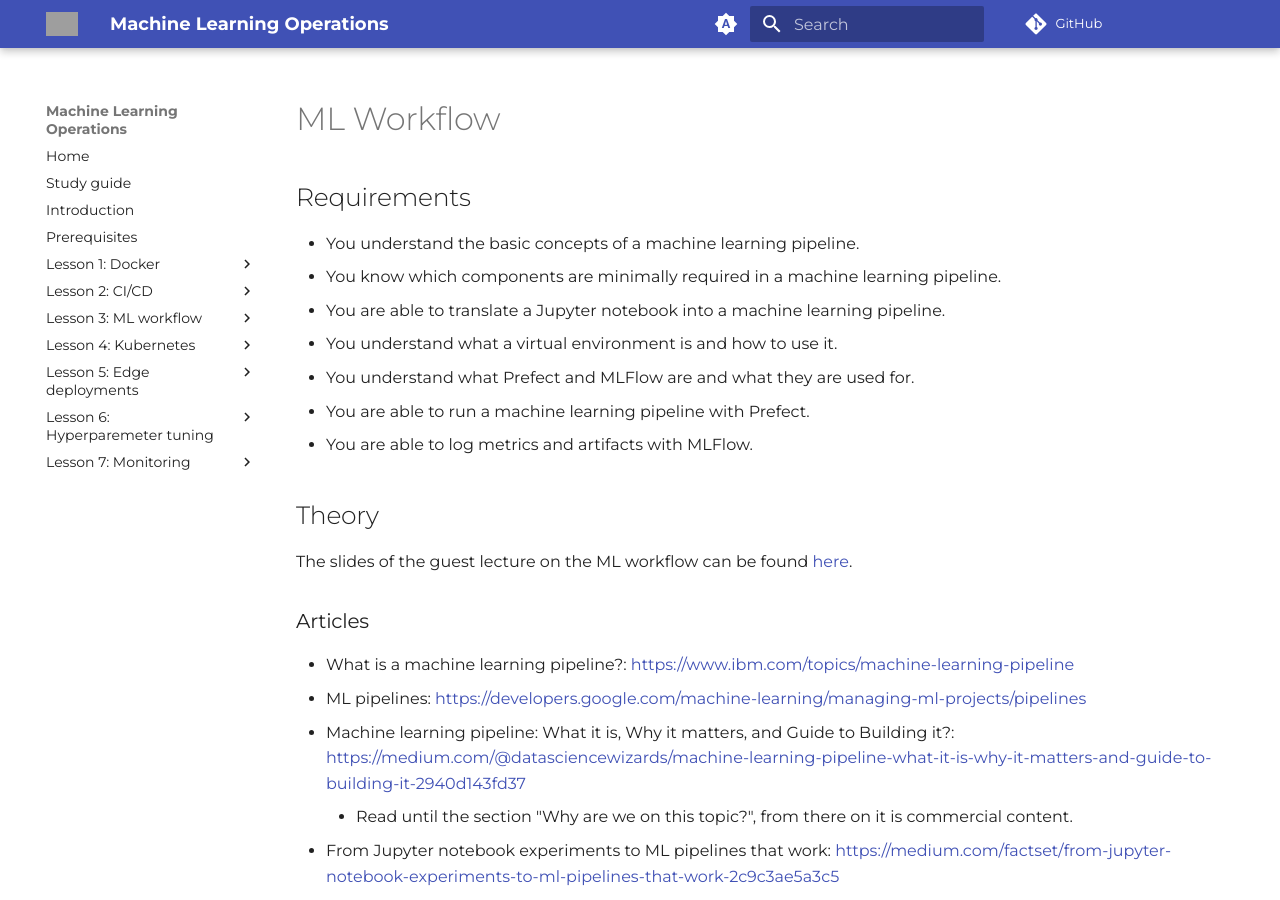
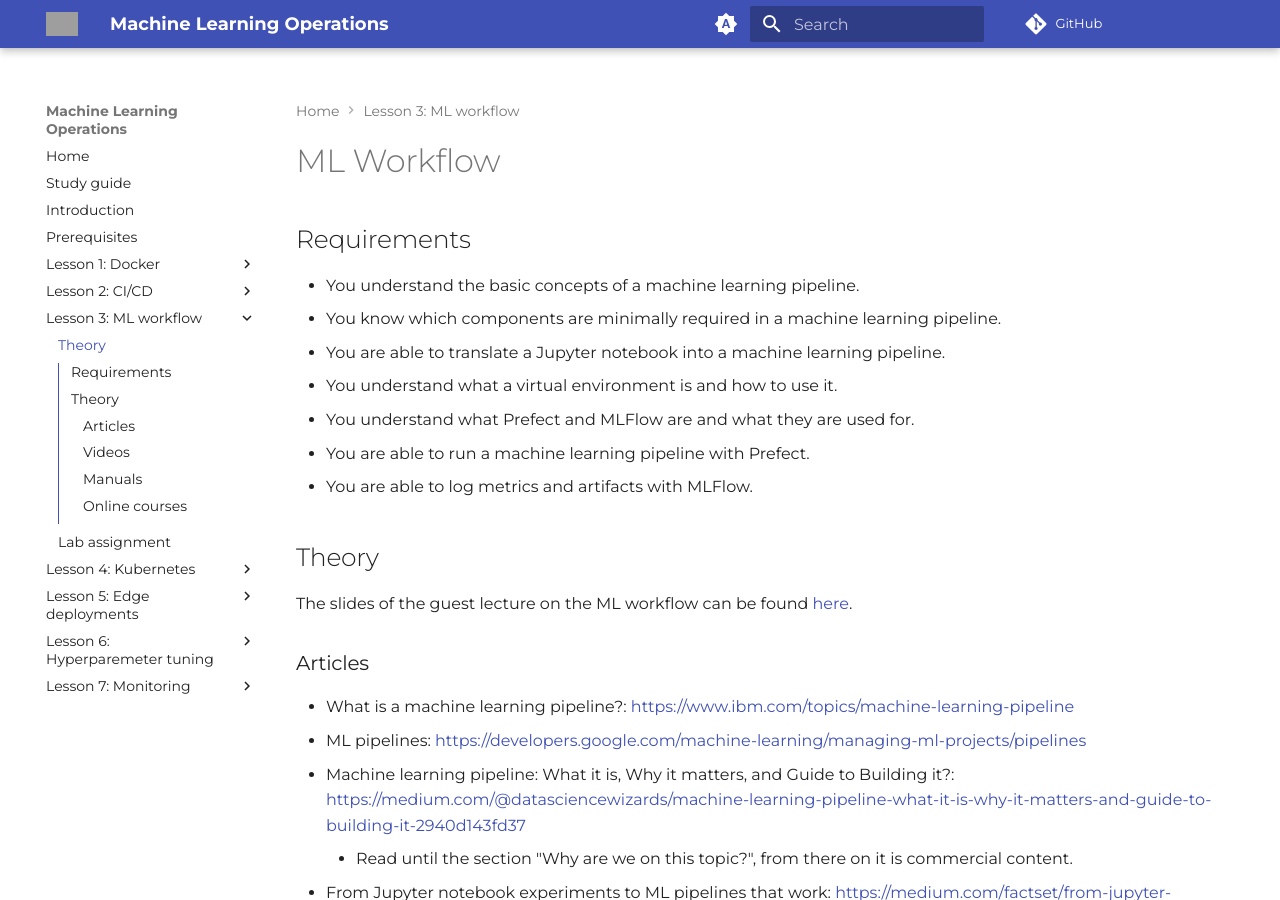
Before and after one commit to HOGENT-MLOps/mlops-slides, an MkDocs documentation site: the page built from docs/03-ml-workflow.md, in a window 1280 px wide and 900 px high. Built offline with MkDocs 1.6.1 and Material for MkDocs 9.7.7, drawn with Linux system fonts in a browser that asks for light colours; comment, search, counter and statistics services are not loaded; some of the changed lines change nothing that is shown; grey boxes are pictures that could not be loaded.

Commit message:
Fix link to chapter 3 in sidebar

```diff
--- a/mkdocs.yml
+++ b/mkdocs.yml
@@ -14,7 +14,7 @@ nav:
     - Theory: 02-ci-cd.md
     - Lab assignment: https://github.com/HOGENT-MLOps/mlops-labs/blob/main/assignments/02-cicd.md
   - "Lesson 3: ML workflow":
-    - Theory: 03-ml-workflow.pdf
+    - Theory: 03-ml-workflow.md
     - Lab assignment: https://github.com/HOGENT-MLOps/mlops-labs/blob/main/assignments/03-ml-workflow.md
   - "Lesson 4: Kubernetes":
     - Theory: 04-kubernetes.md
```
